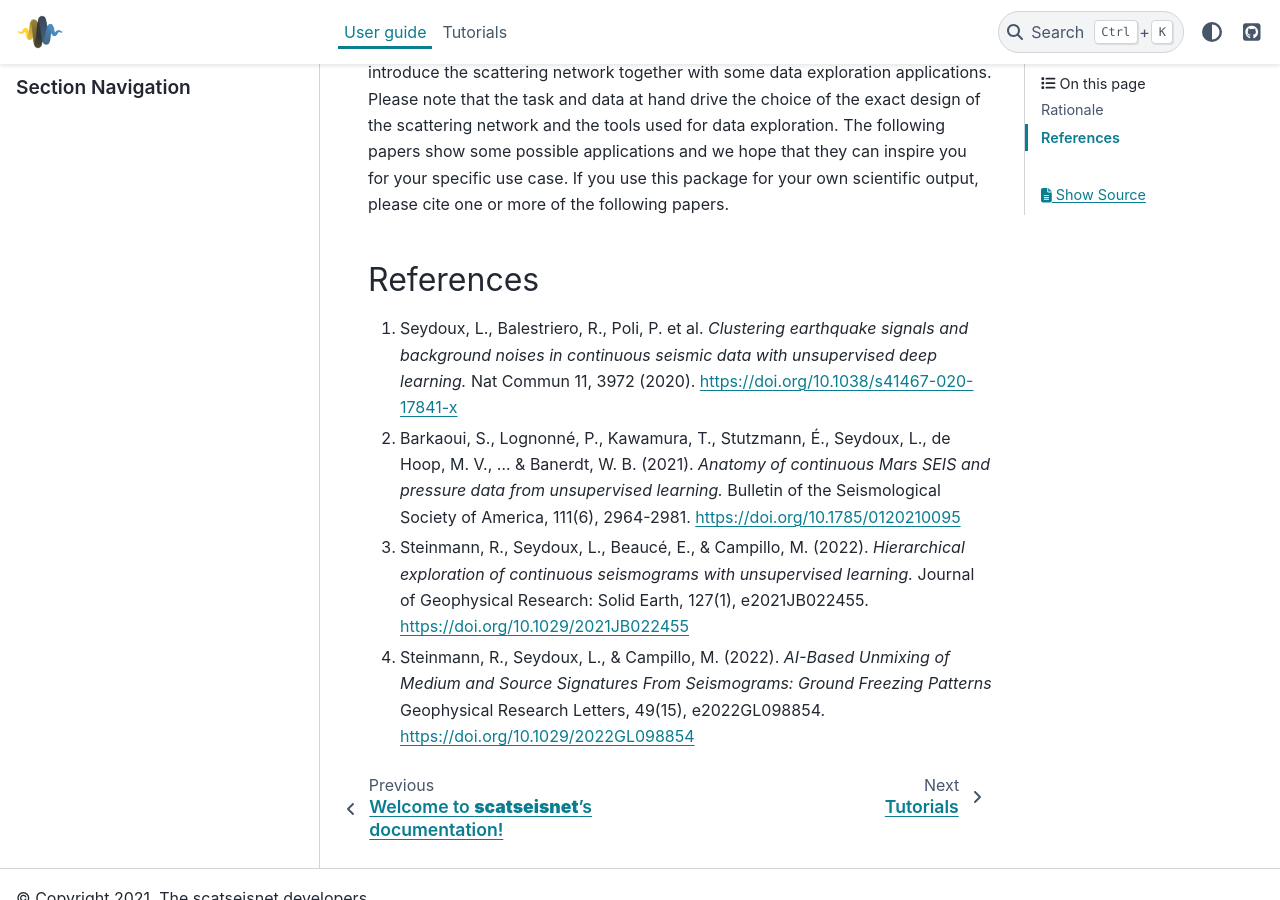
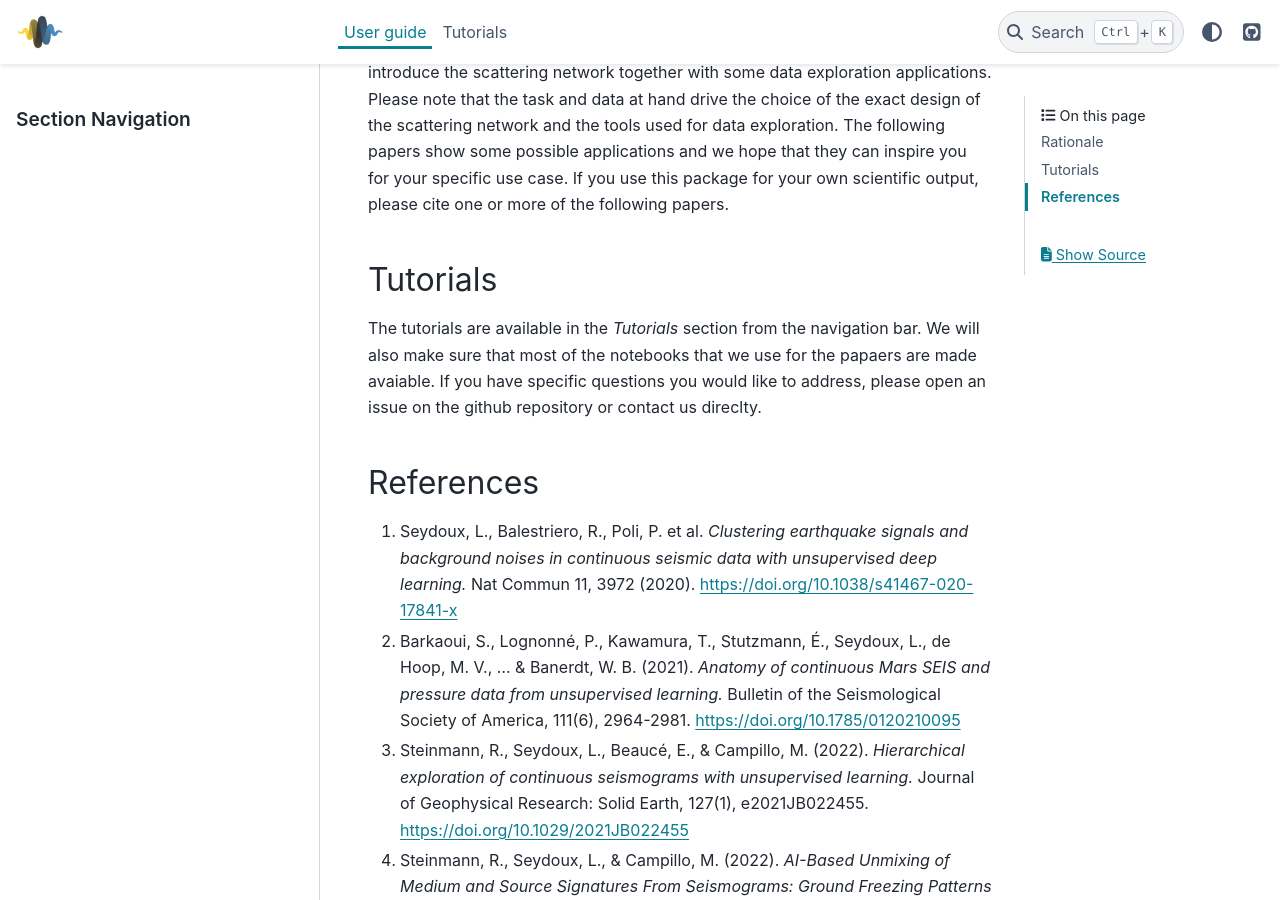
Before and after one commit to scatseisnet/scatseisnet, a Sphinx documentation site: the page built from docs/source/guide.rst, in a window 1280 px wide and 900 px high, scrolled down 411 px. Built offline with Sphinx 7.4.7 and the PyData theme 0.15.4, drawn with Linux system fonts in a browser that asks for light colours; pages that are not in the unit, such as notebooks, are missing from menus.

Commit message:
Linked user guide to tutorials

```diff
--- a/docs/source/guide.rst
+++ b/docs/source/guide.rst
@@ -12,6 +12,14 @@ The following papers show some possible applications and we hope that they can i
 If you use this package for your own scientific output, please cite one or more
 of the following papers.
 
+Tutorials
+---------
+
+The tutorials are available in the `Tutorials` section from the navigation bar.
+We will also make sure that most of the notebooks that we use for the papaers are made avaiable.
+If you have specific questions you would like to address, please open an issue on the github repository or contact us direclty.
+
+
 References
 ----------
 
```
